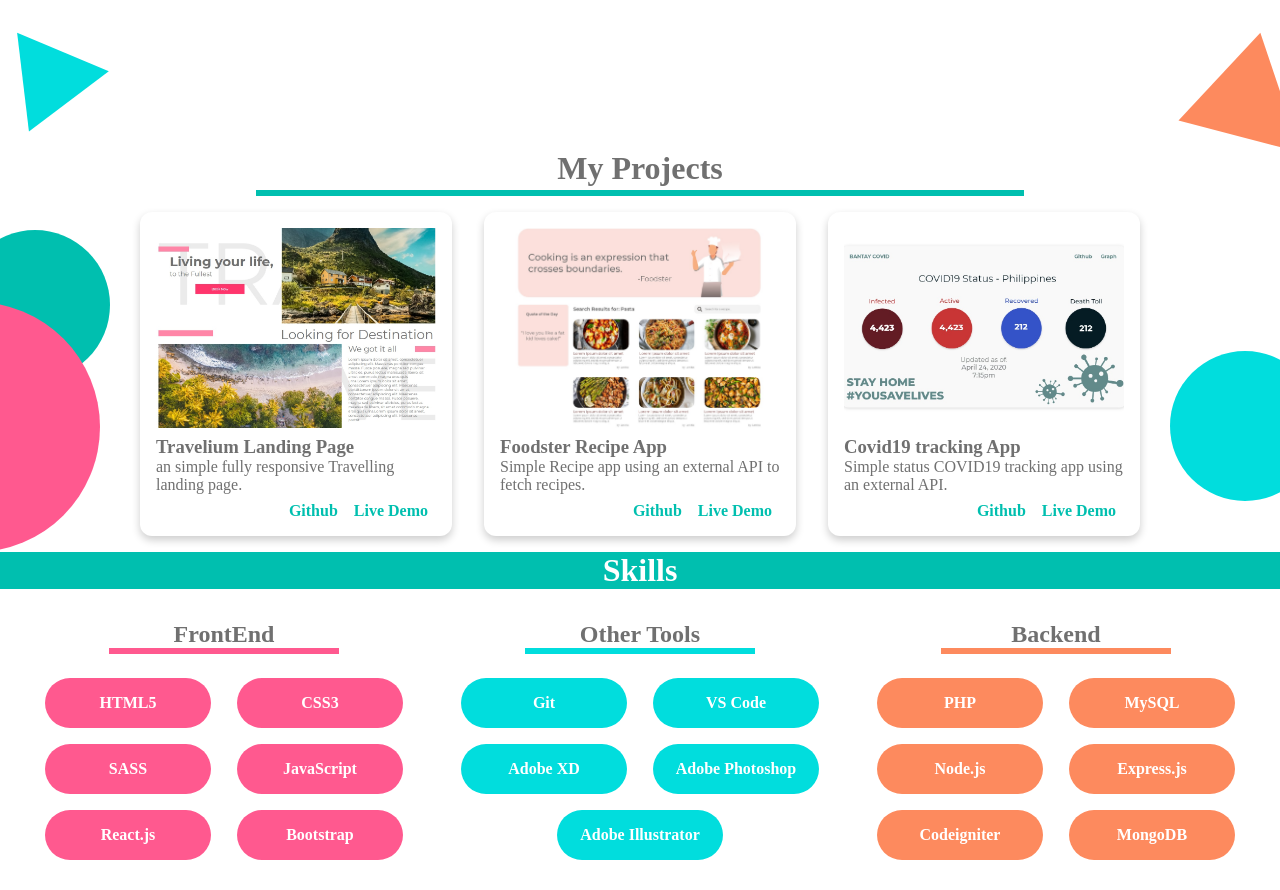
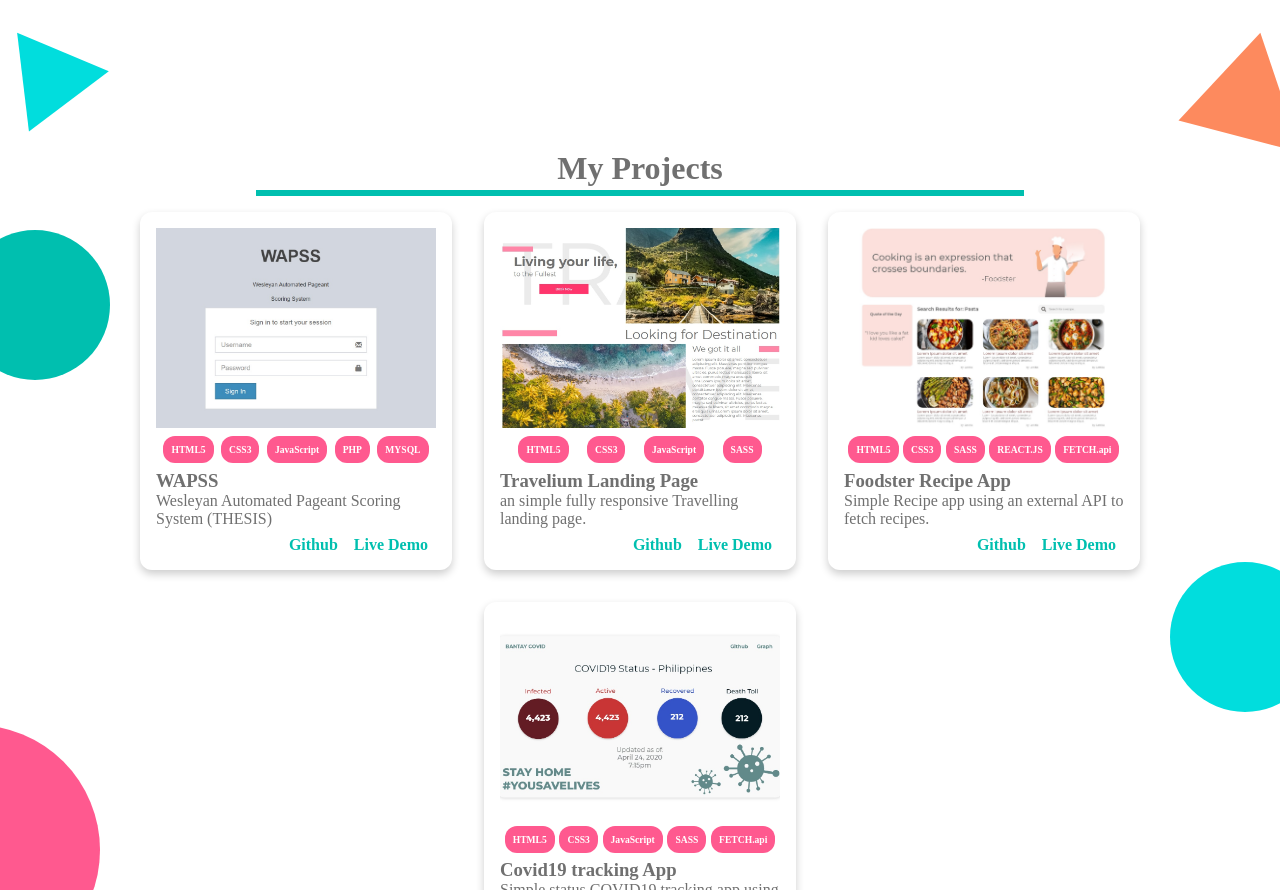
Before and after one commit to chadgotis/cmgotis, a website: page index.html in a window 1280 px wide. Shown: the part 550-1440 px from the top of the page. Drawn offline with nearby package versions, Linux system fonts and the light colour scheme.

Commit message:
added technologies used

```diff
--- a/css/main.scss
+++ b/css/main.scss
@@ -243,7 +243,7 @@ header {
     padding: 1rem;
     background: $white;
     transition: 0.2s ease-out;
-
+    position: relative;
     @include media(">tablet") {
       &:hover {
         transform: scale(1.02, 1.02);
@@ -259,6 +259,9 @@ header {
     .card3 {
       background: url(../assets/bantaycovid.jpg);
     }
+    .card4 {
+      background: url(../assets/1.jpg);
+    }
     .card-image {
       width: 100%;
       height: 200px;
@@ -268,6 +271,22 @@ header {
     .card-content {
       margin-top: 0.5rem;
       margin-bottom: 0.5rem;
+      .tech {
+        display: flex;
+        justify-content: space-evenly;
+        list-style-type: none;
+        margin: 0.4rem 0;
+        flex-wrap: wrap;
+
+        li {
+          background: $pink;
+          padding: 0.5rem;
+          border-radius: 12px;
+          color: $white;
+          font-weight: bold;
+          font-size: 0.6rem;
+        }
+      }
     }
     .card-links {
       ul {
@@ -728,6 +747,16 @@ footer {
     right: -180px;
     bottom: -150px;
   }
+  .about-c2 {
+    width: 200px;
+    height: 200px;
+    border-radius: 50%;
+    position: absolute;
+    background: $orange;
+    z-index: -1;
+    left: -180px;
+    top: -10px;
+  }
 }
 .line123 {
   @include media(">=custom1", "<=tablet") {
--- a/index.html
+++ b/index.html
@@ -79,8 +79,48 @@
         </div>
         <div class="card-list">
           <div class="card wow bounceIn" data-wow-offset="100">
+            <div class="card-image card4"></div>
+            <div class="card-content">
+              <ul class="tech">
+                <li>HTML5</li>
+                <li>CSS3</li>
+                <li>JavaScript</li>
+                <li>PHP</li>
+                <li>MYSQL</li>
+              </ul>
+              <h3>WAPSS</h3>
+              <p>
+                Wesleyan Automated Pageant Scoring System (THESIS)
+              </p>
+            </div>
+            <div class="card-links">
+              <ul>
+                <li>
+                  <a
+                    href="https://github.com/chadgotis/Travelium"
+                    target="_blank"
+                    >Github</a
+                  >
+                </li>
+                <li>
+                  <a
+                    href="https://chadgotis.github.io/Travelium/"
+                    target="_blank"
+                    >Live Demo</a
+                  >
+                </li>
+              </ul>
+            </div>
+          </div>
+          <div class="card wow bounceIn" data-wow-offset="100">
             <div class="card-image card1"></div>
             <div class="card-content">
+              <ul class="tech">
+                <li>HTML5</li>
+                <li>CSS3</li>
+                <li>JavaScript</li>
+                <li>SASS</li>
+              </ul>
               <h3>Travelium Landing Page</h3>
               <p>
                 an simple fully responsive Travelling landing page.
@@ -112,6 +152,13 @@
           >
             <div class="card-image card2"></div>
             <div class="card-content">
+              <ul class="tech">
+                <li>HTML5</li>
+                <li>CSS3</li>
+                <li>SASS</li>
+                <li>REACT.JS</li>
+                <li>FETCH.api</li>
+              </ul>
               <h3>Foodster Recipe App</h3>
               <p>
                 Simple Recipe app using an external API to fetch recipes.
@@ -143,6 +190,13 @@
           >
             <div class="card-image card3"></div>
             <div class="card-content">
+              <ul class="tech">
+                <li>HTML5</li>
+                <li>CSS3</li>
+                <li>JavaScript</li>
+                <li>SASS</li>
+                <li>FETCH.api</li>
+              </ul>
               <h3>Covid19 tracking App</h3>
               <p>
                 Simple status COVID19 tracking app using an external API.
@@ -217,6 +271,7 @@
       <!-- about -->
       <div id="about" class="about">
         <div class="about-c"></div>
+        <div class="about-c2"></div>
         <h1 class="show-mobile">About Chad</h1>
         <div class="about-chad">
           <div class="line"></div>
@@ -280,9 +335,17 @@
       <footer>
         <div class="social">
           <ul>
-            <li><a href="#">Twitter</a></li>
-            <li><a href="#">Github</a></li>
-            <li><a href="#">Instagram</a></li>
+            <li>
+              <a href="https://twitter.com/cmgotis" target="_blank">Twitter</a>
+            </li>
+            <li>
+              <a href="https://github.com/chadgotis" target="_blank">Github</a>
+            </li>
+            <li>
+              <a href="https://www.instagram.com/cm.gotis/" target="_blank"
+                >Instagram</a
+              >
+            </li>
           </ul>
         </div>
         <p>CMgotis &copy 2020</p>
```
Also changed, not shown: assets/1.jpg (added), assets/wapss.gif (added), css/main.css, 1 other file.
